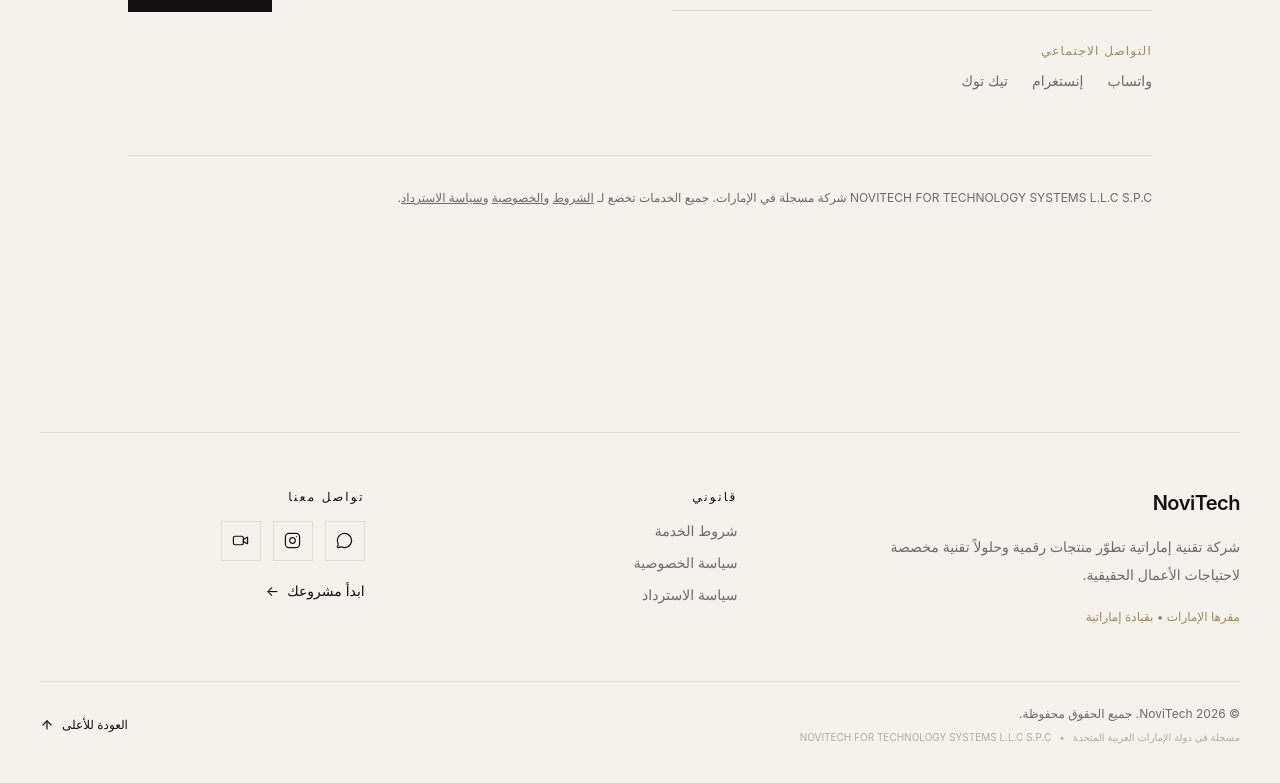
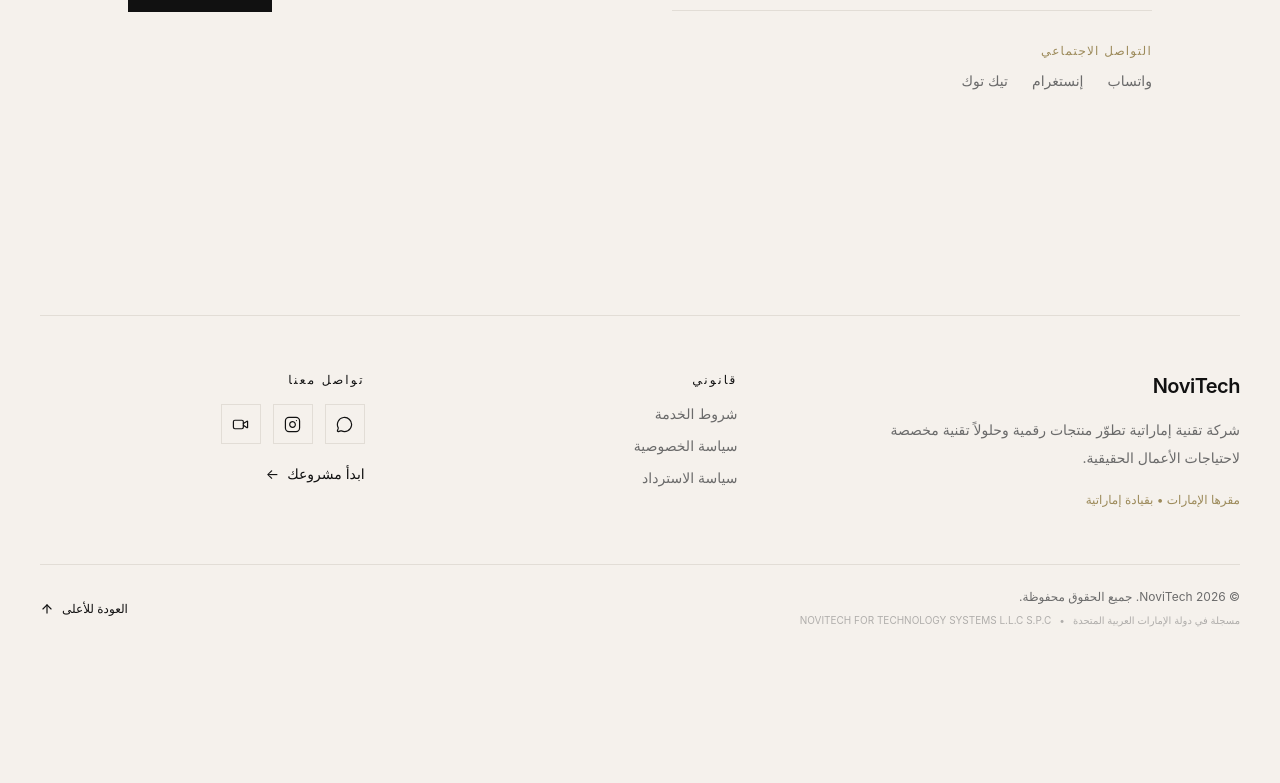
Before and after one commit to NoviTechae/novi, a Next.js app: page /ar/contact in a window 1280 px wide. Shown: the part 952-1735 px from the top of the page. After the commit the page ends 1660 px from the top, so only its background shows below. Built offline with nearby package versions, Linux system fonts and the light colour scheme.

Commit message:
Finalize website content, SEO, and contact form

```diff
--- a/src/app/ar/contact/page.jsx
+++ b/src/app/ar/contact/page.jsx
@@ -79,14 +79,14 @@
 
         </div>
 
-        <div className="mt-16 pt-8 border-t border-border">
+        {/* <div className="mt-16 pt-8 border-t border-border">
           <p className="text-xs text-muted leading-relaxed">
             NOVITECH FOR TECHNOLOGY SYSTEMS L.L.C S.P.C شركة مسجلة في الإمارات. جميع الخدمات تخضع لـ{" "}
             <Link href="/ar/terms" className="underline hover:text-accent transition">الشروط</Link>{" "}
             و<Link href="/ar/privacy" className="underline hover:text-accent transition">الخصوصية</Link>{" "}
             و<Link href="/ar/refund-policy" className="underline hover:text-accent transition">سياسة الاسترداد</Link>.
           </p>
-        </div>
+        </div> */}
 
       </div>
       <Footer />
--- a/src/app/en/contact/page.jsx
+++ b/src/app/en/contact/page.jsx
@@ -86,7 +86,7 @@
 
         </div>
 
-        {/* Legal note */}
+        {/* Legal note
         <div className="mt-16 pt-8 border-t border-border">
           <p className="text-xs text-muted leading-relaxed">
             NOVITECH FOR TECHNOLOGY SYSTEMS L.L.C S.P.C is registered in the UAE. All services subject to our{" "}
@@ -94,7 +94,7 @@
             <Link href="/en/privacy" className="underline hover:text-accent transition">Privacy Policy</Link>, and{" "}
             <Link href="/en/refund-policy" className="underline hover:text-accent transition">Refund Policy</Link>.
           </p>
-        </div>
+        </div> */}
 
       </div>
       <Footer />
```
